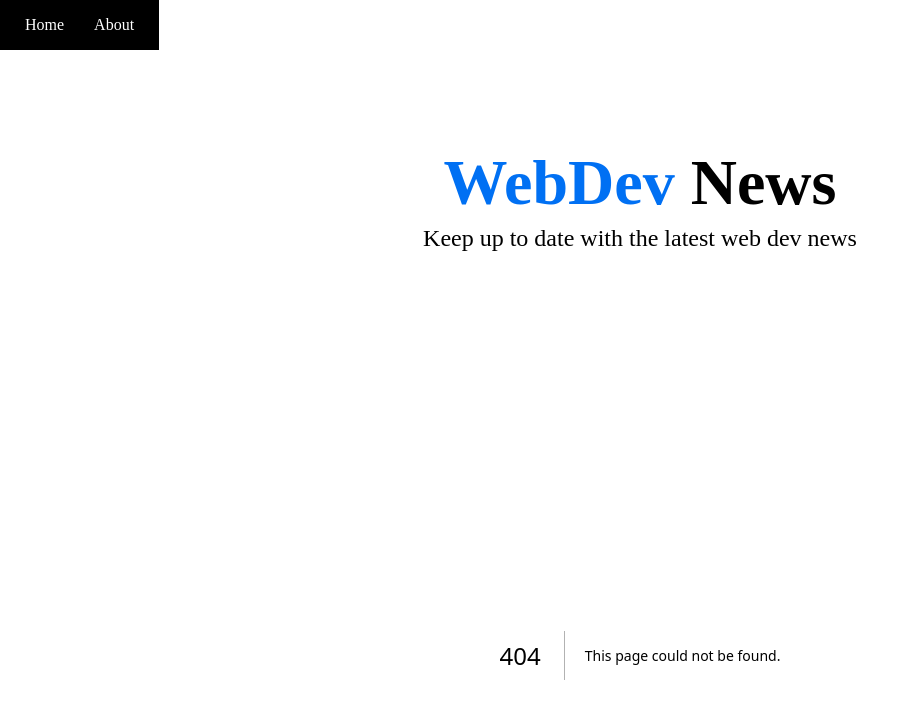
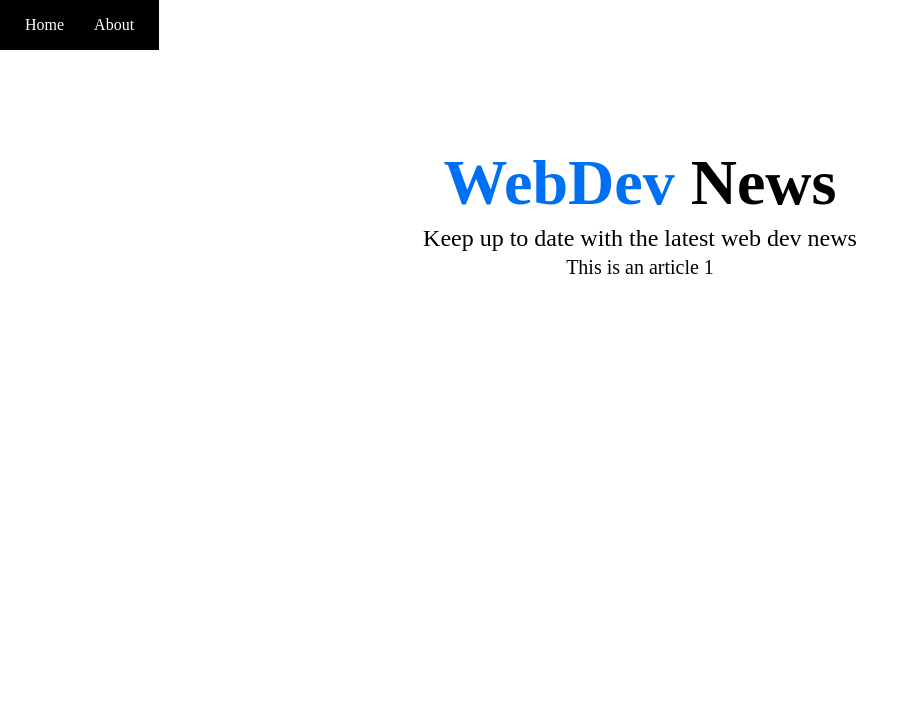
Before and after one commit to DEsp104/practice-next-js, a Next.js app: page /article/1 in a window 1280 px wide. Before the commit this address had no page. Shown: the top 718 px of the page, without its empty margins (0-919 px from the left). Built offline with nearby package versions, Linux system fonts and the light colour scheme.

Commit message:
implementing useRouter to denote the id of the pathname in the the article content

```diff
--- a/components/ArticleItem.js
+++ b/components/ArticleItem.js
@@ -7,6 +7,7 @@ const ArticleItem = ({article}) => {
   return (
     // linking each of the items
     // In the href, the link have a parameter of [id] to replace it with the id of the article using the 'as' attribute
+    // In the 'pages' directory, we created a folder name 'article/[id]' to replace the 404 page with 'This is an article' (located in the index.js of article/[id] directory)
     <Link href='/article/[id]' as={`/article/${article.id}`}>
       <span className={articleStyle.card}>
         <h3>{article.title} &rarr;</h3>
--- a/components/ArticleList.js
+++ b/components/ArticleList.js
@@ -7,7 +7,7 @@ const ArticleList = ({articles}) => {
        {/* Create items of articles fetched from the api */}
        {articles.map((article) => (
         // Pass in the ArticleItem component
-        // Pass the article attribute containing the data from the ap
+        // Pass the article attribute containing the data from the api
         // eslint-disable-next-line react/jsx-key
         <ArticleItem article={article} />
       ))}
--- /dev/null
+++ b/pages/article/[id]/index.js
@@ -0,0 +1,19 @@
+// To retrieve the id
+import { useRouter } from 'next/router';
+
+const article = () => {
+  // router contains parameters that are in the route ("/article/[id]") or path of the current page
+  // get the id number of the route of the current article and assign it to variable id
+  // eslint-disable-next-line react-hooks/rules-of-hooks
+  const router = useRouter();
+  console.log(router);
+  const { id } = router.query;
+
+  return (
+    <div>
+      This is an article {id}
+    </div>
+  )
+}
+
+export default article;
```
